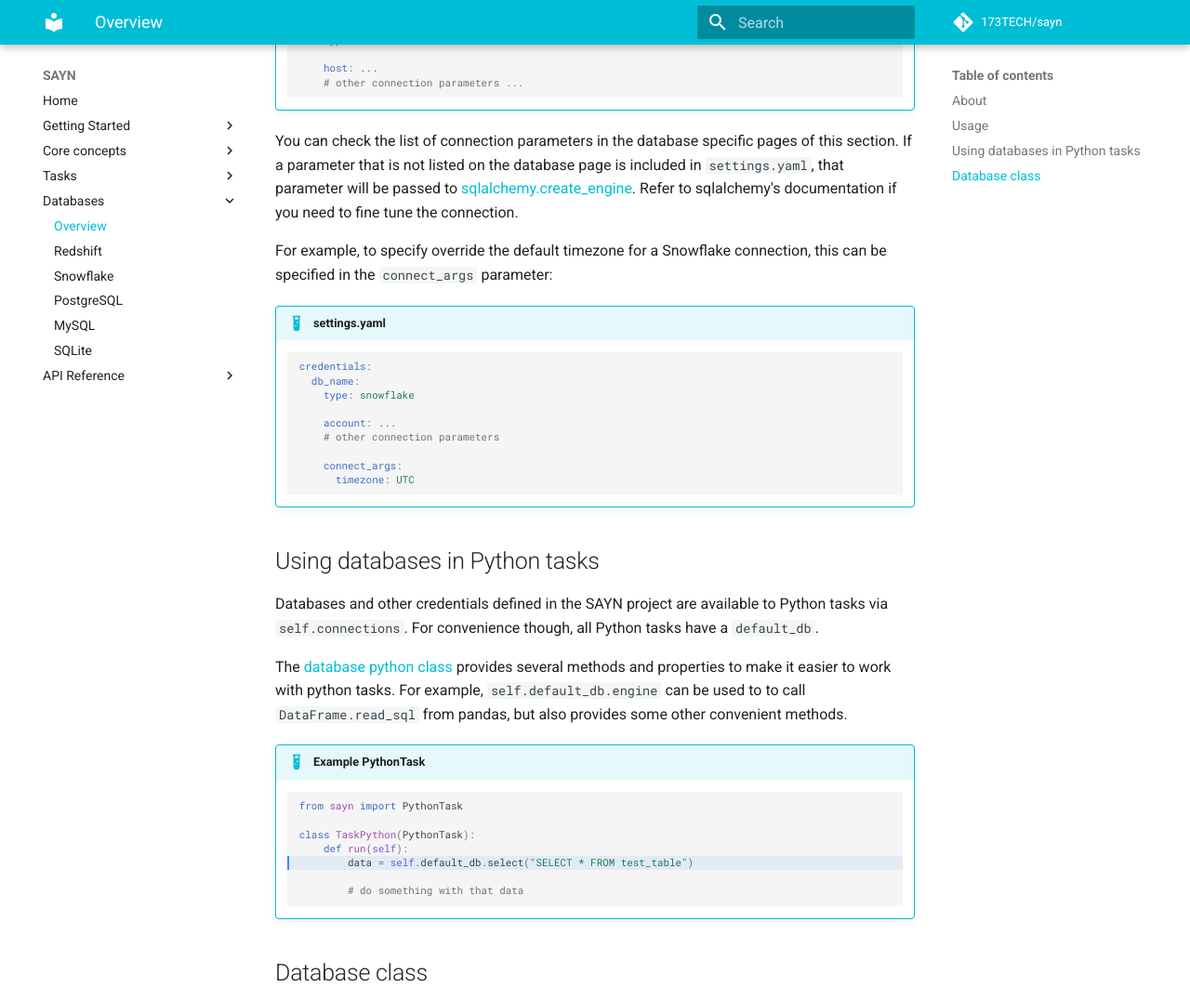
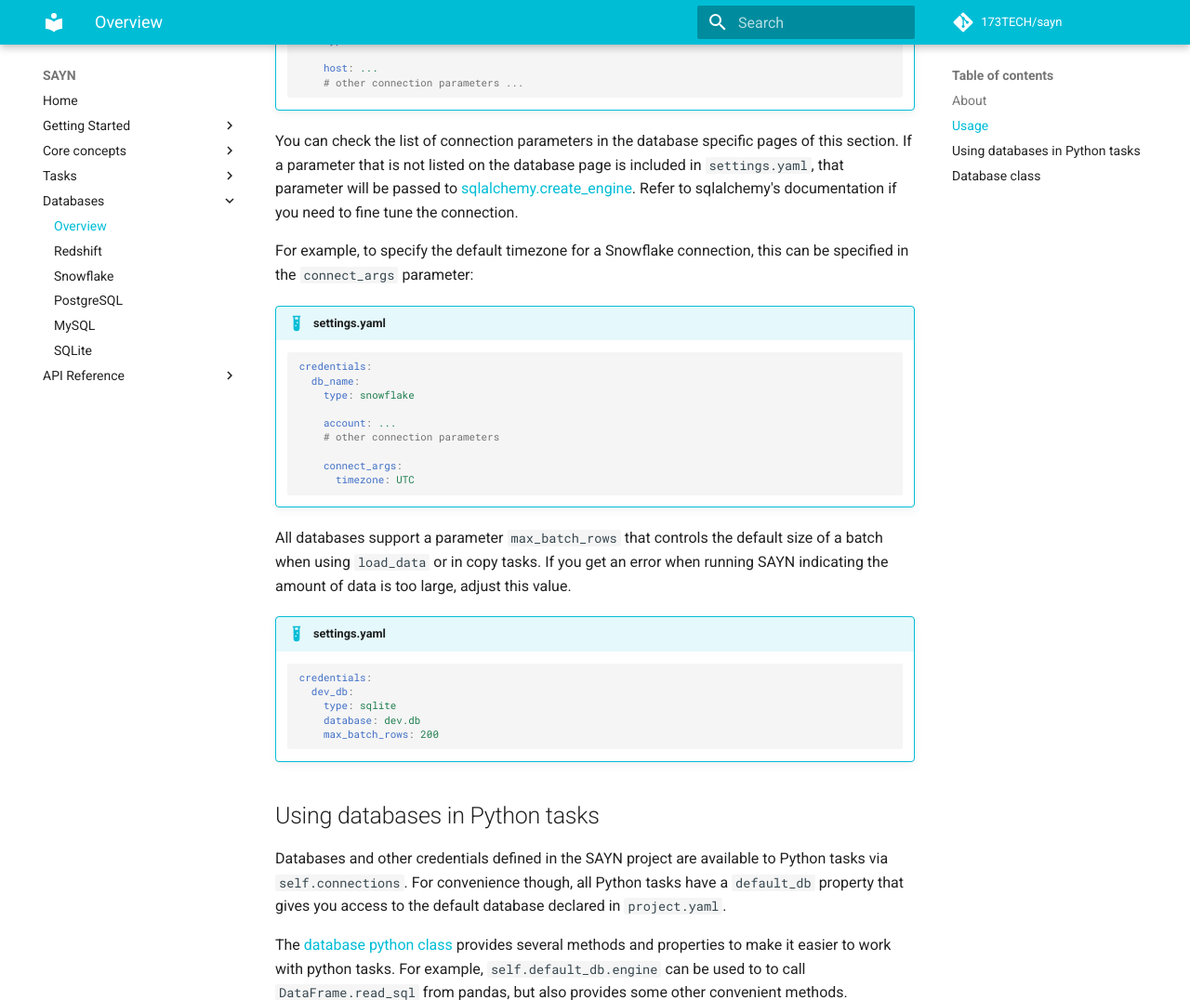
Before and after one commit to 173TECH/sayn, an MkDocs documentation site: the page built from docs/databases/overview.md, in a window 1280 px wide and 1400 px high, scrolled down 673 px, cut to the strip 0-1076 px from the top of the window. Shown: the whole strip at 93% size. Built offline with MkDocs 1.6.1 and Material for MkDocs 9.7.7, drawn with Linux system fonts in a browser that asks for light colours; comment, search, counter and statistics services are not loaded.

Commit message:
Updated docs

````diff
--- a/docs/databases/overview.md
+++ b/docs/databases/overview.md
@@ -31,7 +31,7 @@
 will be passed to [sqlalchemy.create_engine](https://docs.sqlalchemy.org/en/13/core/engines.html#sqlalchemy.create_engine){target="\_blank"}.
 Refer to sqlalchemy's documentation if you need to fine tune the connection.
 
-For example, to specify override the default timezone for a Snowflake connection, this can be
+For example, to specify the default timezone for a Snowflake connection, this can be
 specified in the `connect_args` parameter:
 
 !!! example "settings.yaml"
@@ -47,10 +47,24 @@
           timezone: UTC
     ```
 
+All databases support a parameter `max_batch_rows` that controls the default size of a batch
+when using `load_data` or in copy tasks. If you get an error when running SAYN indicating the
+amount of data is too large, adjust this value.
+
+!!! example "settings.yaml"
+    ```yaml
+    credentials:
+      dev_db:
+        type: sqlite
+        database: dev.db
+        max_batch_rows: 200
+    ```
+
 ## Using databases in Python tasks
 
 Databases and other credentials defined in the SAYN project are available to Python tasks via
-`self.connections`. For convenience though, all Python tasks have a `default_db`.
+`self.connections`. For convenience though, all Python tasks have a `default_db` property that
+gives you access to the default database declared in `project.yaml`.
 
 The [database python class](../api/database.md) provides several methods and properties to make it
 easier to work with python tasks. For example, `self.default_db.engine` can be used to to call
````
